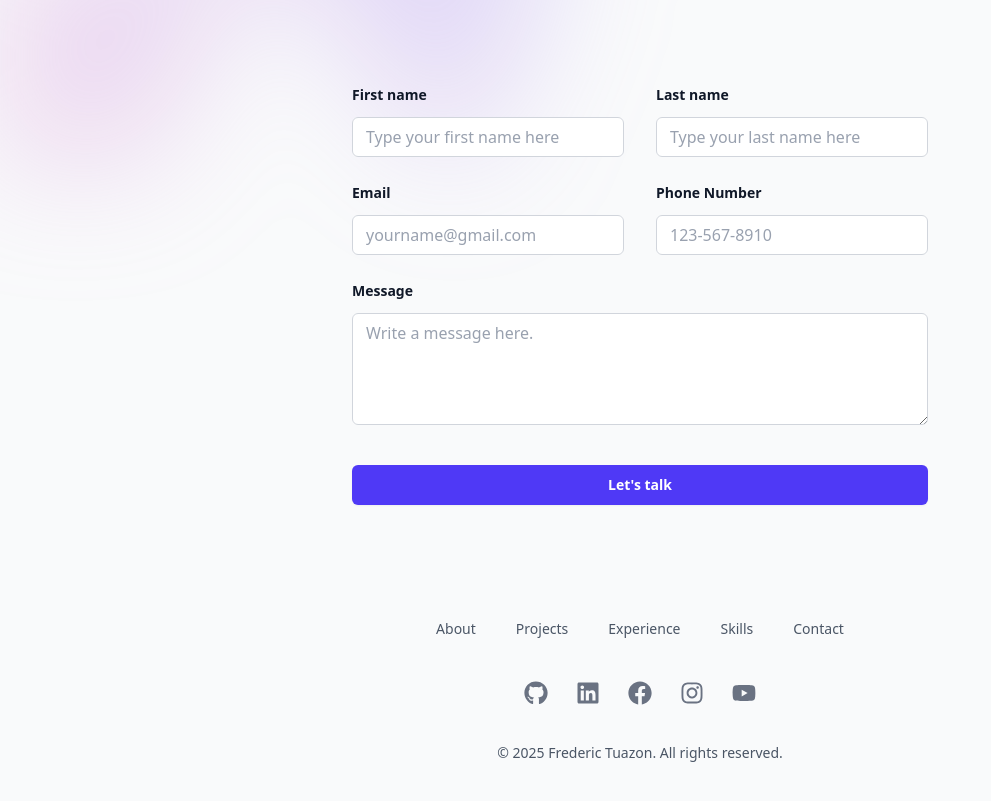
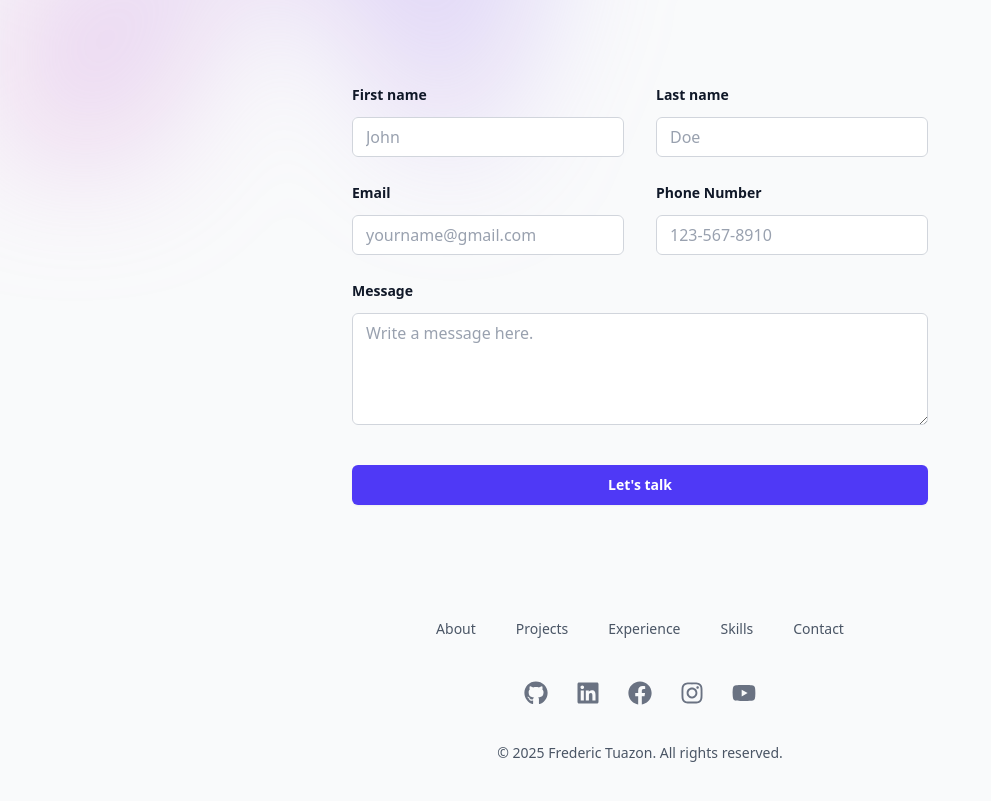
Before and after one commit to fredabel/ft-portfolio, a React (Vite) app: page / in a window 1280 px wide. Shown: the part 3369-4170 px from the top of the page, without its empty margins (0-991 px from the left). Built offline with nearby package versions, Linux system fonts and the light colour scheme.

Commit message:
Fix placeholder

```diff
--- a/src/components/Contact.tsx
+++ b/src/components/Contact.tsx
@@ -34,7 +34,7 @@ const Contact: React.FC = () => {
                                 name="first-name"
                                 type="text"
                                 autoComplete="given-name"
-                                placeholder="Type your first name here"
+                                placeholder="John"
                                 className="block w-full rounded-md bg-white px-3.5 py-2 text-base text-gray-900 outline-1 -outline-offset-1 outline-gray-300 placeholder:text-gray-400 focus:outline-2 focus:-outline-offset-2 focus:outline-indigo-600"
                             />
                         </div>
@@ -47,7 +47,7 @@ const Contact: React.FC = () => {
                                 name="last-name"
                                 type="text"
                                 autoComplete="family-name"
-                                placeholder="Type your last name here"
+                                placeholder="Doe"
                                 className="block w-full rounded-md bg-white px-3.5 py-2 text-base text-gray-900 outline-1 -outline-offset-1 outline-gray-300 placeholder:text-gray-400 focus:outline-2 focus:-outline-offset-2 focus:outline-indigo-600"
                             />
                         </div>
```
